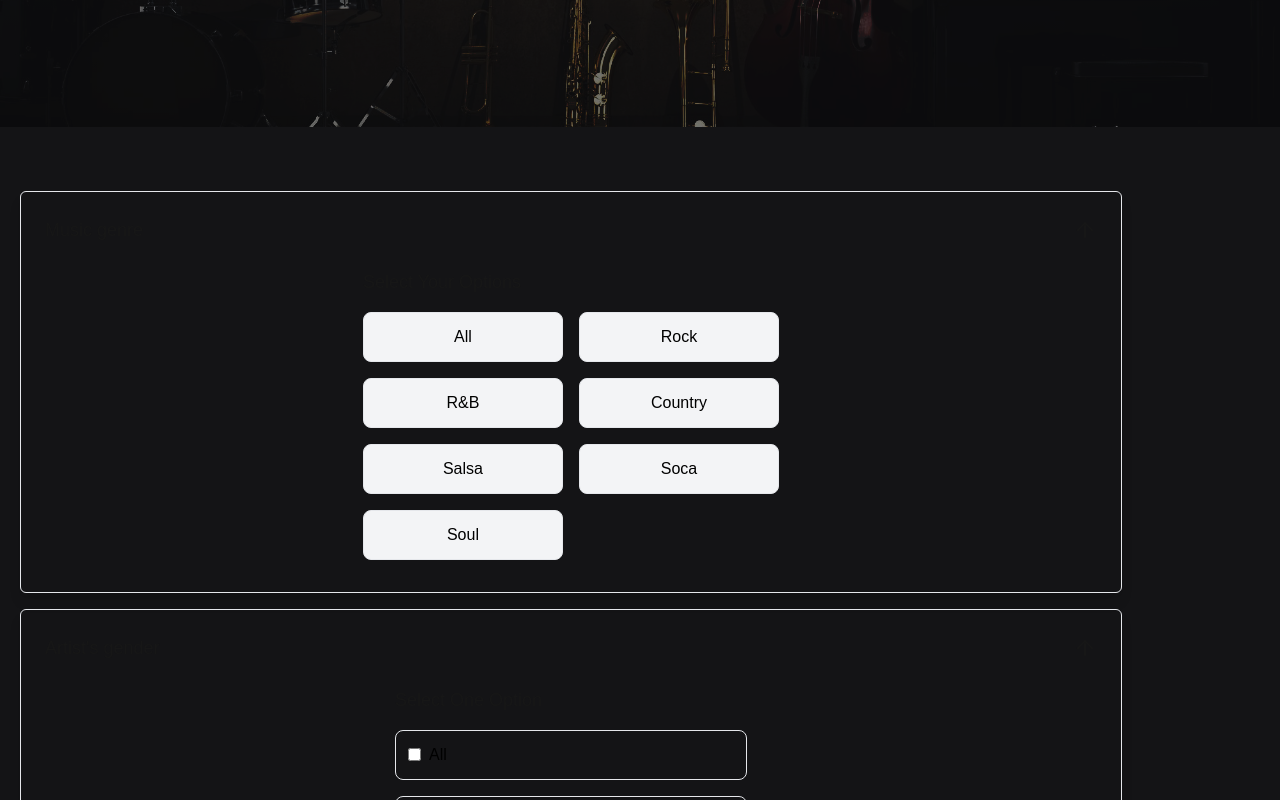
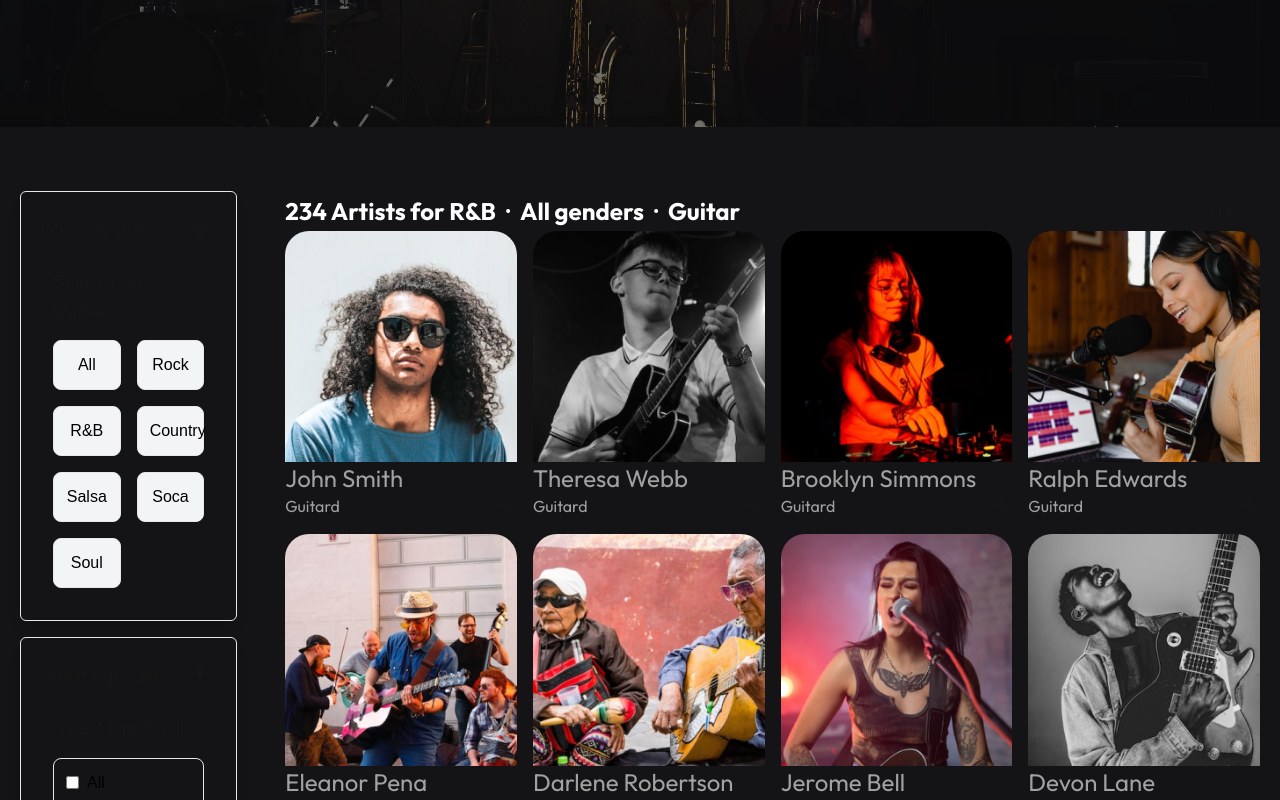
Before and after one commit to rakibul-wdp/your-song-wdp, a Next.js app: page /artists in a window 1280 px wide. Shown: the part 440-1240 px from the top of the page. Built offline with nearby package versions, Linux system fonts and the light colour scheme.

Commit message:
filter result section structured

```diff
--- a/src/components/pages/artists/artists-main.tsx
+++ b/src/components/pages/artists/artists-main.tsx
@@ -7,10 +7,7 @@ import { FiltersResults } from "./filters-results";
 export const ArtistsMain: FC = () => {
   return (
     <Container
-      className={cn(
-        "py-10 md:py-16",
-        "flex items-center justify-center gap-12"
-      )}
+      className={cn("py-10 md:py-16", "flex items-start justify-center gap-12")}
     >
       <Filters />
       <FiltersResults />
--- a/src/components/pages/artists/filters-results.tsx
+++ b/src/components/pages/artists/filters-results.tsx
@@ -1,5 +1,51 @@
+import { P, SubTitle } from "@/components/typography";
+import { artists } from "@/mock-db";
+import { ArrowRight, Dot } from "lucide-react";
+import Image from "next/image";
 import { FC } from "react";
 
 export const FiltersResults: FC = () => {
-  return <div>Filters Results</div>;
+  return (
+    <div>
+      <div className="flex items-center justify-between">
+        <SubTitle
+          variant="H7"
+          className="leading-10 flex items-center justify-start"
+        >
+          234 Artists for R&B <Dot /> All genders <Dot /> Guitar
+        </SubTitle>
+
+        <select name="pets" id="pet-select" className="bg-transparent">
+          <option value="">Sort by</option>
+          <option value="dog">Dog</option>
+          <option value="cat">Cat</option>
+        </select>
+      </div>
+
+      <div className="w-full grid grid-cols-4 gap-4">
+        {artists.slice(4).map(({ id, img, name, title }) => (
+          <div className="rounded-3xl" key={id}>
+            <Image
+              src={img}
+              width={264}
+              height={264}
+              alt={name}
+              className="rounded-t-3xl"
+            />
+            <div>
+              <P variant="P1" className="text-[#A1A1A2]">
+                {name}
+              </P>
+              <div className="flex items-center justify-between">
+                <P variant="P3" className="text-[#A1A1A2]">
+                  {title}
+                </P>
+                <ArrowRight />
+              </div>
+            </div>
+          </div>
+        ))}
+      </div>
+    </div>
+  );
 };
--- a/src/components/pages/artists/filters.tsx
+++ b/src/components/pages/artists/filters.tsx
@@ -30,7 +30,7 @@ const instruments: IField[] = [
 
 export const Filters: FC = () => {
   return (
-    <div className="w-full flex flex-col items-center justify-center gap-4">
+    <div className="flex flex-col items-center justify-center gap-4">
       <FilterSection
         title="Music genre"
         fields={musicGenres}
```
